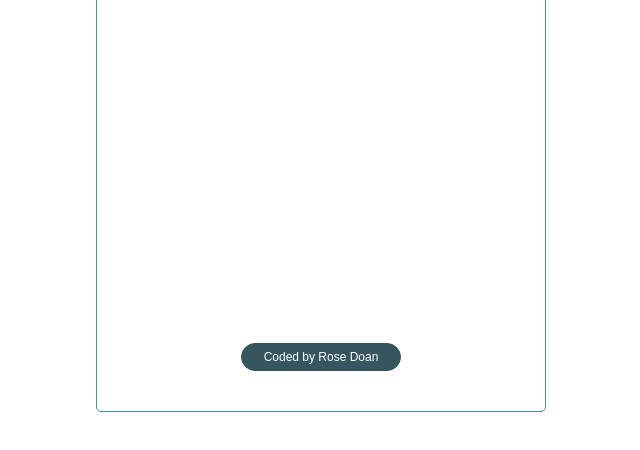
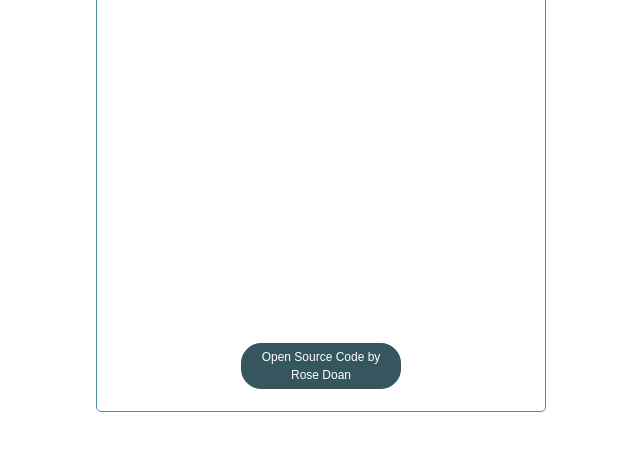
Before and after one commit to rosedoan/Weather-app, a plain HTML site: page index.html in a window 1280 px wide. Shown: the part 298-748 px from the top of the page, without its empty margins (319-959 px from the left). Drawn offline with nearby package versions, Linux system fonts and the light colour scheme; no server answers; a web font is replaced by a local one.

Commit message:
add link to github

```diff
--- a/index.html
+++ b/index.html
@@ -96,8 +96,12 @@
           <p>-9°</p>
         </div>
       </div>
-      <div class="coder">Coded by Rose Doan</div>
+      <div class="coder">
+        Open Source Code by
         <a href="https://github.com/rosedoan/Weather-app" id="coder-link"
+          >Rose Doan</a
+        >
+      </div>
     </div>
     <script src="script.js"></script>
   </body>
```
